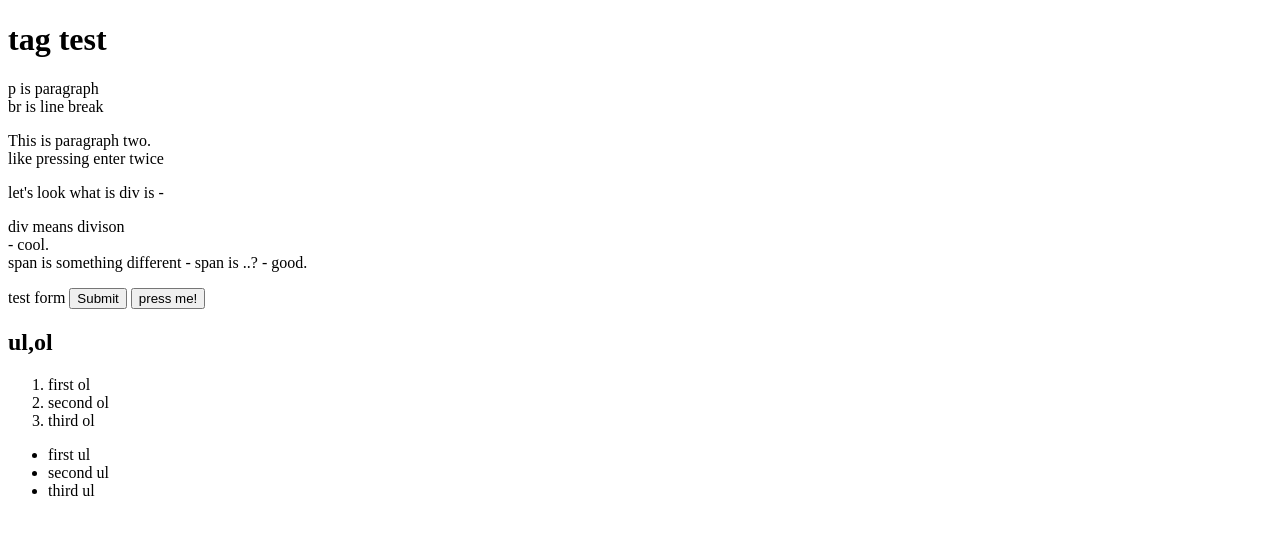
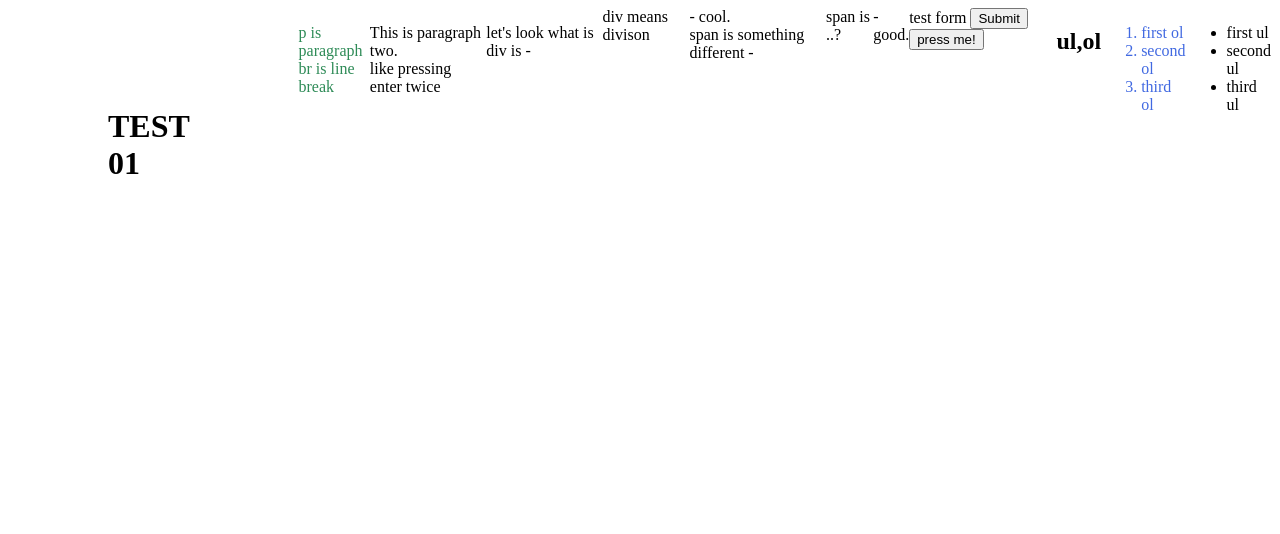
Before and after one commit to san8149/html_css_practice-2021, a plain HTML site: page index.html in a window 1280 px wide. Drawn offline with Linux system fonts and the light colour scheme.

Commit message:
css practice

```diff
--- /dev/null
+++ b/flex.css
@@ -0,0 +1,19 @@
+html,
+body {
+  height: 200vh;
+}
+
+.up {
+  width: 300px;
+  height: 300px;
+  background-color: tomato;
+}
+
+.down {
+  width: 300px;
+  height: 300px;
+  background-color: thistle;
+  position: absolute;
+  top: 20px;
+  opacity: 0.5;
+}
--- /dev/null
+++ b/index.css
@@ -0,0 +1,23 @@
+@media screen and (max-width: 700px) {
+  body {
+    background-color: black;
+  }
+}
+
+body {
+  display: flex;
+  justify-content: space-between;
+  align-items: space-between;
+}
+
+h1 {
+  margin: 100px;
+}
+
+#ol {
+  color: royalblue;
+}
+
+.first_p {
+  color: seagreen;
+}
--- a/index.html
+++ b/index.html
@@ -3,13 +3,13 @@
 
 <head>
     <meta charset="UTF-8" />
-    <link rel="stylesheet" href="css/styles.css">
+    <link rel="stylesheet" href="index.css">
     <title></title>
 </head>
 
 <body>
-    <h1>tag test</h1>
-    <p>
+    <h1>TEST 01</h1>
+    <p class="first_p">
         p is paragraph<br />
         br is line break<br />
     </p>
@@ -29,7 +29,7 @@
     </form>
 
     <h2>ul,ol</h2>
-    <ol>
+    <ol id="ol">
         <li>first ol</li>
         <li>second ol</li>
         <li>third ol</li>
```
Also changed, not shown: flexbox.html (added, +14 -0 lines).
